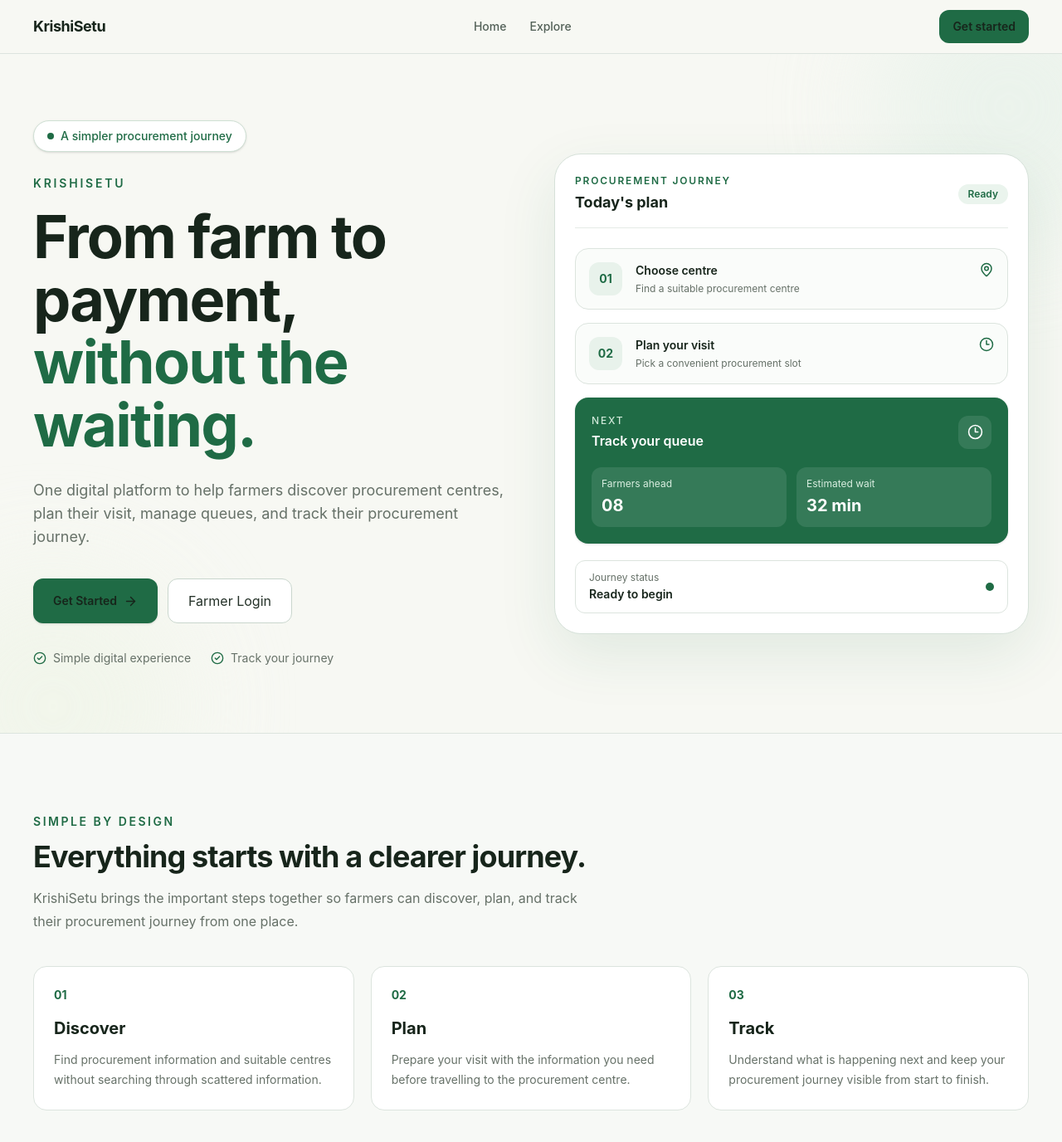
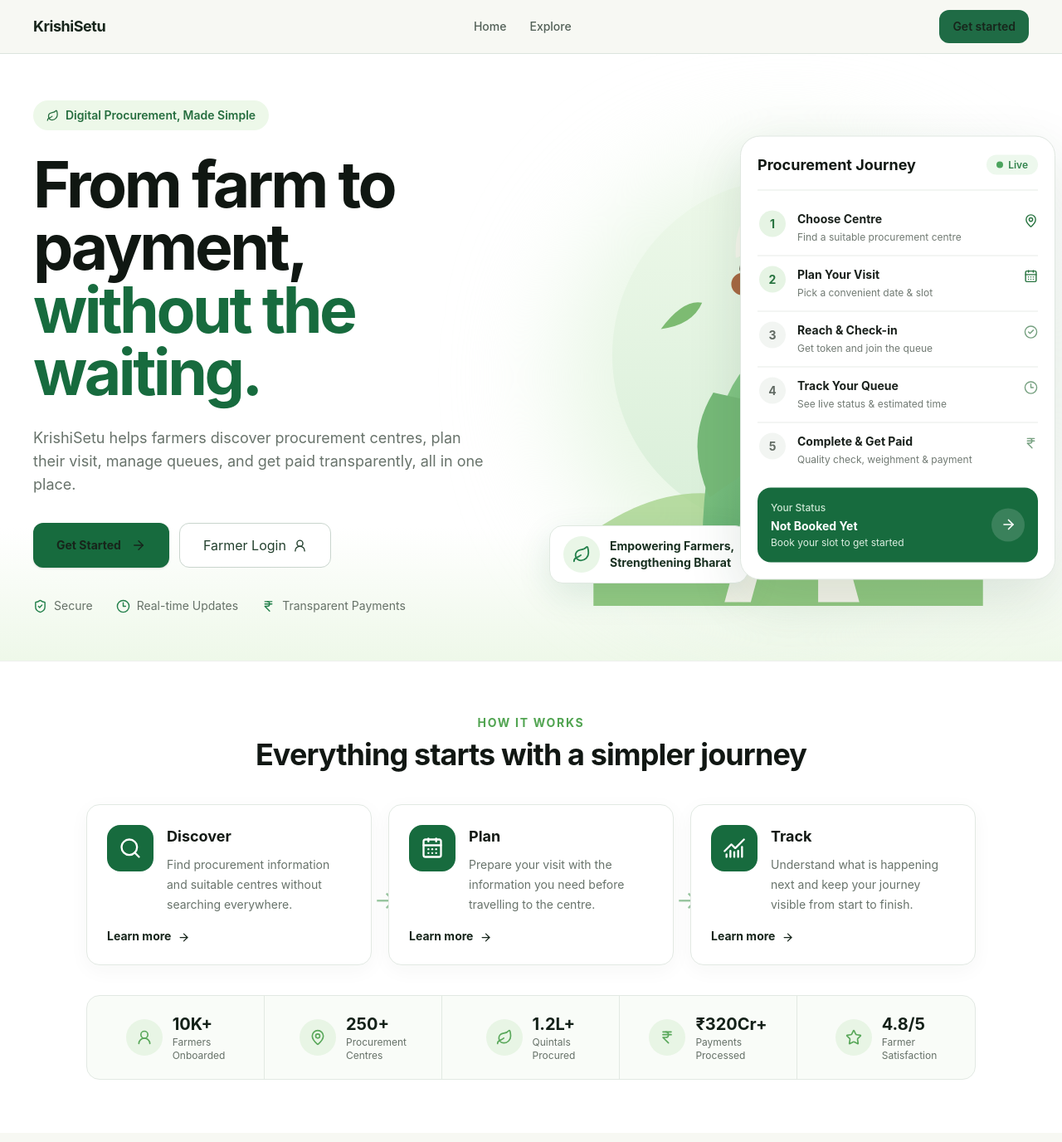
Before and after one commit to viditparmar007/KrishiSetu, a React app in the folder frontend/: page / in a window 1280 px wide. Shown: the top 1376 px of the page at 83% size. Built offline with nearby package versions, Linux system fonts and the light colour scheme; the HTML template or start-up script is replaced by a standard one.

Commit message:
Redesign landing page to match reference

```diff
--- a/frontend/src/App.jsx
+++ b/frontend/src/App.jsx
@@ -1,268 +1,77 @@
-import { ArrowRight, CheckCircle2, Clock3, MapPin } from "lucide-react";
+import {
+  ArrowRight, CalendarDays, ChartNoAxesCombined, CheckCircle2, Clock3,
+  IndianRupee, Leaf, MapPin, Search, ShieldCheck, Star, UserRound,
+} from "lucide-react";
 import PublicLayout from "./layouts/PublicLayout";
+
+const journey = [
+  ["1", "Choose Centre", "Find a suitable procurement centre", MapPin, true],
+  ["2", "Plan Your Visit", "Pick a convenient date & slot", CalendarDays, true],
+  ["3", "Reach & Check-in", "Get token and join the queue", CheckCircle2, false],
+  ["4", "Track Your Queue", "See live status & estimated time", Clock3, false],
+  ["5", "Complete & Get Paid", "Quality check, weighment & payment", IndianRupee, false],
+];
+
+const steps = [
+  ["Discover", "Find procurement information and suitable centres without searching everywhere.", Search],
+  ["Plan", "Prepare your visit with the information you need before travelling to the centre.", CalendarDays],
+  ["Track", "Understand what is happening next and keep your journey visible from start to finish.", ChartNoAxesCombined],
+];
+
+const stats = [
+  ["10K+", "Farmers", "Onboarded", UserRound],
+  ["250+", "Procurement", "Centres", MapPin],
+  ["1.2L+", "Quintals", "Procured", Leaf],
+  ["₹320Cr+", "Payments", "Processed", IndianRupee],
+  ["4.8/5", "Farmer", "Satisfaction", Star],
+];
 
 function App() {
   return (
     <PublicLayout>
       <main>
-        {/* HERO */}
-        <section
-          id="home"
-          className="relative overflow-hidden border-b border-[#DCE4DE]"
-        >
-          {/* Soft background decoration */}
-          <div
-            className="pointer-events-none absolute -right-24 -top-24 h-80 w-80 rounded-full bg-[#E6F1E9] opacity-70 blur-3xl"
-            aria-hidden="true"
-          />
-
-          <div
-            className="pointer-events-none absolute -bottom-32 -left-24 h-80 w-80 rounded-full bg-[#F0F5E9] opacity-80 blur-3xl"
-            aria-hidden="true"
-          />
-
-          <div className="relative mx-auto grid min-h-[calc(100vh-73px)] w-full max-w-7xl items-center gap-14 px-6 py-16 sm:px-8 lg:grid-cols-2 lg:px-10 lg:py-20">
-            {/* Left content */}
-            <div className="max-w-2xl">
-              <div className="inline-flex items-center gap-2 rounded-full border border-[#CFE0D4] bg-white px-4 py-2 text-sm font-medium text-[#1F6B45] shadow-sm">
-                <span className="h-2 w-2 rounded-full bg-[#1F6B45]" />
-                A simpler procurement journey
+        <section id="home" className="relative overflow-hidden bg-white">
+          <div className="absolute inset-x-0 bottom-0 h-40 bg-gradient-to-t from-[#eef8e9] to-transparent" />
+          <div className="relative mx-auto grid min-h-[620px] w-full max-w-7xl items-center gap-10 px-6 py-12 sm:px-8 lg:grid-cols-[1fr_1fr] lg:px-10 lg:py-14">
+            <div className="relative z-10 max-w-2xl lg:pr-8">
+              <div className="inline-flex items-center gap-2 rounded-full bg-[#edf8e9] px-4 py-2 text-sm font-semibold text-[#256d3e]"><Leaf size={15} />Digital Procurement, Made Simple</div>
+              <h1 className="mt-7 text-[clamp(3.2rem,6vw,5.5rem)] font-bold leading-[.98] tracking-[-0.045em] text-[#101712]">From farm to payment,<span className="block text-[#176b3e]">without the waiting.</span></h1>
+              <p className="mt-7 max-w-xl text-base leading-7 text-[#68736b] sm:text-lg">KrishiSetu helps farmers discover procurement centres, plan their visit, manage queues, and get paid transparently, all in one place.</p>
+              <div className="mt-8 flex flex-col gap-3 sm:flex-row">
+                <a href="#how-it-works" className="inline-flex items-center justify-center gap-3 rounded-xl bg-[#176b3e] px-7 py-3.5 text-sm font-bold text-white shadow-sm transition hover:bg-[#115832]">Get Started <ArrowRight size={18} /></a>
+                <button type="button" className="inline-flex items-center justify-center gap-2 rounded-xl border border-[#c9d5cd] bg-white px-7 py-3.5 text-sm font-bold text-[#23402e] transition hover:bg-[#f4f8f4]">Farmer Login <UserRound size={17} /></button>
               </div>
-
-              <p className="mt-7 text-sm font-semibold uppercase tracking-[0.2em] text-[#1F6B45]">
-                KRISHISETU
-              </p>
-
-              <h1 className="mt-4 text-5xl font-bold leading-[1.05] tracking-tight text-[#17251B] sm:text-6xl lg:text-7xl">
-                From farm to payment,
-                <span className="block text-[#1F6B45]">
-                  without the waiting.
-                </span>
-              </h1>
-
-              <p className="mt-7 max-w-xl text-base leading-7 text-[#667168] sm:text-lg">
-                One digital platform to help farmers discover procurement
-                centres, plan their visit, manage queues, and track their
-                procurement journey.
-              </p>
-
-              {/* Actions */}
-              <div className="mt-9 flex flex-col gap-3 sm:flex-row">
-                <a
-                  href="#content"
-                  className="inline-flex items-center justify-center gap-2 rounded-xl bg-[#1F6B45] px-6 py-3.5 text-sm font-semibold text-white shadow-sm transition hover:bg-[#185737] focus:outline-none focus:ring-2 focus:ring-[#1F6B45] focus:ring-offset-2"
-                >
-                  Get Started
-                  <ArrowRight size={17} />
-                </a>
-
-                <button
-                  type="button"
-                  className="inline-flex items-center justify-center rounded-xl border border-[#C9D6CD] bg-white px-6 py-3.5 text-sm font-semibold text-[#243128] transition hover:bg-[#F5F8F5] focus:outline-none focus:ring-2 focus:ring-[#1F6B45] focus:ring-offset-2"
-                >
-                  Farmer Login
-                </button>
-              </div>
-
-              {/* Small trust points */}
-              <div className="mt-8 flex flex-wrap gap-x-6 gap-y-3 text-sm text-[#667168]">
-                <div className="flex items-center gap-2">
-                  <CheckCircle2 size={16} className="text-[#1F6B45]" />
-                  Simple digital experience
-                </div>
-
-                <div className="flex items-center gap-2">
-                  <CheckCircle2 size={16} className="text-[#1F6B45]" />
-                  Track your journey
-                </div>
+              <div className="mt-9 flex flex-wrap gap-x-7 gap-y-3 text-sm text-[#667168]">
+                <span className="inline-flex items-center gap-2"><ShieldCheck size={17} className="text-[#23804b]" />Secure</span>
+                <span className="inline-flex items-center gap-2"><Clock3 size={17} className="text-[#23804b]" />Real-time Updates</span>
+                <span className="inline-flex items-center gap-2"><IndianRupee size={17} className="text-[#23804b]" />Transparent Payments</span>
               </div>
             </div>
 
-            {/* Right visual */}
-            <div className="relative mx-auto w-full max-w-xl lg:justify-self-end">
-              <div className="relative rounded-[2rem] border border-[#D6E1D9] bg-white p-4 shadow-[0_25px_70px_rgba(31,107,69,0.10)] sm:p-6">
-                {/* Top bar */}
-                <div className="flex items-center justify-between border-b border-[#E5EBE6] pb-4">
-                  <div>
-                    <p className="text-xs font-semibold uppercase tracking-[0.15em] text-[#1F6B45]">
-                      Procurement journey
-                    </p>
-                    <p className="mt-1 text-lg font-bold text-[#17251B]">
-                      Today's plan
-                    </p>
-                  </div>
+            <div className="relative z-10 mx-auto flex w-full max-w-xl items-end justify-center lg:min-h-[600px]">
+              <div className="absolute inset-x-4 bottom-4 top-16 rounded-full bg-[#e8f6e5] blur-3xl" />
+              <img src="/farmer.svg" alt="Farmer using KrishiSetu on a mobile phone" className="relative z-10 h-[430px] w-auto object-contain sm:h-[500px] lg:h-[560px]" />
+              <div className="absolute bottom-7 left-0 z-20 flex max-w-[270px] items-center gap-3 rounded-2xl border border-[#e0e9e1] bg-white px-4 py-3 shadow-[0_14px_40px_rgba(23,107,62,.12)]">
+                <span className="flex h-11 w-11 shrink-0 items-center justify-center rounded-full bg-[#e9f6e7] text-[#23804b]"><Leaf size={22} /></span>
+                <span className="text-sm font-bold leading-5 text-[#193021]">Empowering Farmers,<br />Strengthening Bharat</span>
+              </div>
+            </div>
 
-                  <div className="rounded-full bg-[#EAF4ED] px-3 py-1 text-xs font-semibold text-[#1F6B45]">
-                    Ready
-                  </div>
-                </div>
-
-                {/* Journey */}
-                <div className="mt-6 space-y-4">
-                  {/* Step 1 */}
-                  <div className="flex gap-4 rounded-2xl border border-[#DCE4DE] bg-[#FAFCFA] p-4">
-                    <div className="flex h-10 w-10 shrink-0 items-center justify-center rounded-xl bg-[#E8F2EB] text-sm font-bold text-[#1F6B45]">
-                      01
-                    </div>
-
-                    <div className="min-w-0 flex-1">
-                      <div className="flex items-start justify-between gap-3">
-                        <div>
-                          <p className="text-sm font-semibold text-[#17251B]">
-                            Choose centre
-                          </p>
-                          <p className="mt-1 text-xs text-[#667168]">
-                            Find a suitable procurement centre
-                          </p>
-                        </div>
-
-                        <MapPin
-                          size={18}
-                          className="shrink-0 text-[#1F6B45]"
-                        />
-                      </div>
-                    </div>
-                  </div>
-
-                  {/* Step 2 */}
-                  <div className="flex gap-4 rounded-2xl border border-[#DCE4DE] bg-[#FAFCFA] p-4">
-                    <div className="flex h-10 w-10 shrink-0 items-center justify-center rounded-xl bg-[#E8F2EB] text-sm font-bold text-[#1F6B45]">
-                      02
-                    </div>
-
-                    <div className="min-w-0 flex-1">
-                      <div className="flex items-start justify-between gap-3">
-                        <div>
-                          <p className="text-sm font-semibold text-[#17251B]">
-                            Plan your visit
-                          </p>
-                          <p className="mt-1 text-xs text-[#667168]">
-                            Pick a convenient procurement slot
-                          </p>
-                        </div>
-
-                        <Clock3
-                          size={18}
-                          className="shrink-0 text-[#1F6B45]"
-                        />
-                      </div>
-                    </div>
-                  </div>
-
-                  {/* Step 3 */}
-                  <div className="rounded-2xl bg-[#1F6B45] p-5 text-white shadow-sm">
-                    <div className="flex items-center justify-between">
-                      <div>
-                        <p className="text-xs font-medium uppercase tracking-[0.15em] text-[#CFE8D8]">
-                          Next
-                        </p>
-                        <p className="mt-1 text-base font-semibold">
-                          Track your queue
-                        </p>
-                      </div>
-
-                      <div className="flex h-10 w-10 items-center justify-center rounded-xl bg-white/10">
-                        <Clock3 size={19} />
-                      </div>
-                    </div>
-
-                    <div className="mt-5 grid grid-cols-2 gap-3">
-                      <div className="rounded-xl bg-white/10 p-3">
-                        <p className="text-xs text-[#D9EEE0]">
-                          Farmers ahead
-                        </p>
-                        <p className="mt-1 text-xl font-bold">08</p>
-                      </div>
-
-                      <div className="rounded-xl bg-white/10 p-3">
-                        <p className="text-xs text-[#D9EEE0]">
-                          Estimated wait
-                        </p>
-                        <p className="mt-1 text-xl font-bold">32 min</p>
-                      </div>
-                    </div>
-                  </div>
-                </div>
-
-                {/* Bottom status */}
-                <div className="mt-5 flex items-center justify-between rounded-xl border border-[#DCE4DE] px-4 py-3">
-                  <div>
-                    <p className="text-xs text-[#667168]">Journey status</p>
-                    <p className="mt-0.5 text-sm font-semibold text-[#17251B]">
-                      Ready to begin
-                    </p>
-                  </div>
-
-                  <span className="h-2.5 w-2.5 rounded-full bg-[#1F6B45]" />
-                </div>
+            <div className="relative z-20 lg:absolute lg:right-0 lg:top-1/2 lg:w-[380px] lg:-translate-y-1/2 xl:right-2">
+              <div className="rounded-3xl border border-[#e0e7e1] bg-white p-4 shadow-[0_22px_65px_rgba(26,67,41,.13)] sm:p-5">
+                <div className="flex items-center justify-between border-b border-[#e5ebe6] pb-4"><p className="text-lg font-bold text-[#121914]">Procurement Journey</p><span className="inline-flex items-center gap-1.5 rounded-full bg-[#edf8ed] px-3 py-1 text-xs font-semibold text-[#32834c]"><span className="h-2 w-2 rounded-full bg-[#4ca45e]" />Live</span></div>
+                <div className="mt-3">{journey.map(([number, title, text, Icon, done]) => <div key={number} className="flex gap-3 border-b border-[#e7ece8] py-3 last:border-0"><div className="flex w-9 shrink-0 justify-center"><span className={`flex h-8 w-8 items-center justify-center rounded-full text-sm font-bold ${done ? "bg-[#e6f4e4] text-[#27733f]" : "bg-[#f2f5f2] text-[#626b64]"}`}>{number}</span></div><div className="min-w-0 flex-1"><p className="text-sm font-bold text-[#1a211c]">{title}</p><p className="mt-0.5 text-xs leading-5 text-[#717a73]">{text}</p></div><Icon size={17} className={`mt-1 shrink-0 ${done ? "text-[#27733f]" : "text-[#77a181]"}`} /></div>)}</div>
+                <div className="mt-3 flex items-center justify-between rounded-2xl bg-[#176b3e] px-4 py-4 text-white"><div><p className="text-xs font-medium text-[#cde8d4]">Your Status</p><p className="mt-1 text-sm font-bold">Not Booked Yet</p><p className="mt-0.5 text-xs text-[#dceee1]">Book your slot to get started</p></div><span className="flex h-10 w-10 items-center justify-center rounded-full bg-white/15"><ArrowRight size={19} /></span></div>
               </div>
             </div>
           </div>
         </section>
 
-        {/* THREE CORE STEPS */}
-        <section
-          id="content"
-          className="bg-[#F7F9F6] py-16 sm:py-20 lg:py-24"
-          aria-label="How KrishiSetu starts the procurement journey"
-        >
-          <div className="mx-auto w-full max-w-7xl px-6 sm:px-8 lg:px-10">
-            <div className="max-w-2xl">
-              <p className="text-sm font-semibold uppercase tracking-[0.18em] text-[#1F6B45]">
-                Simple by design
-              </p>
-
-              <h2 className="mt-3 text-3xl font-bold tracking-tight text-[#17251B] sm:text-4xl">
-                Everything starts with a clearer journey.
-              </h2>
-
-              <p className="mt-4 text-base leading-7 text-[#667168]">
-                KrishiSetu brings the important steps together so farmers can
-                discover, plan, and track their procurement journey from one
-                place.
-              </p>
-            </div>
-
-            <div className="mt-10 grid gap-5 md:grid-cols-3">
-              <article className="rounded-2xl border border-[#DCE4DE] bg-white p-6 transition hover:-translate-y-1 hover:shadow-lg">
-                <p className="text-sm font-bold text-[#1F6B45]">01</p>
-
-                <h3 className="mt-4 text-xl font-bold text-[#17251B]">
-                  Discover
-                </h3>
-
-                <p className="mt-3 text-sm leading-6 text-[#667168]">
-                  Find procurement information and suitable centres without
-                  searching through scattered information.
-                </p>
-              </article>
-
-              <article className="rounded-2xl border border-[#DCE4DE] bg-white p-6 transition hover:-translate-y-1 hover:shadow-lg">
-                <p className="text-sm font-bold text-[#1F6B45]">02</p>
-
-                <h3 className="mt-4 text-xl font-bold text-[#17251B]">
-                  Plan
-                </h3>
-
-                <p className="mt-3 text-sm leading-6 text-[#667168]">
-                  Prepare your visit with the information you need before
-                  travelling to the procurement centre.
-                </p>
-              </article>
-
-              <article className="rounded-2xl border border-[#DCE4DE] bg-white p-6 transition hover:-translate-y-1 hover:shadow-lg">
-                <p className="text-sm font-bold text-[#1F6B45]">03</p>
-
-                <h3 className="mt-4 text-xl font-bold text-[#17251B]">
-                  Track
-                </h3>
-
-                <p className="mt-3 text-sm leading-6 text-[#667168]">
-                  Understand what is happening next and keep your procurement
-                  journey visible from start to finish.
-                </p>
-              </article>
-            </div>
+        <section id="how-it-works" className="border-t border-[#edf0ed] bg-white py-14 sm:py-16">
+          <div className="mx-auto w-full max-w-6xl px-6 sm:px-8 lg:px-10">
+            <div className="text-center"><p className="text-sm font-bold uppercase tracking-[0.12em] text-[#51a451]">How It Works</p><h2 className="mt-2 text-3xl font-bold tracking-tight text-[#111713] sm:text-4xl">Everything starts with a simpler journey</h2></div>
+            <div className="mt-10 grid gap-5 md:grid-cols-3">{steps.map(([title, text, Icon], index) => <div key={title} className="relative flex min-h-[176px] flex-col rounded-2xl border border-[#e2e9e3] bg-white p-6 shadow-[0_6px_25px_rgba(20,60,35,.04)]"><div className="flex items-start gap-4"><span className="flex h-14 w-14 shrink-0 items-center justify-center rounded-2xl bg-[#176b3e] text-white"><Icon size={28} /></span><div><h3 className="text-lg font-bold text-[#141a15]">{title}</h3><p className="mt-2 text-sm leading-6 text-[#68736b]">{text}</p></div></div><a href="#home" className="mt-auto pt-4 text-sm font-bold text-[#276f40]">Learn more <ArrowRight size={15} className="ml-1 inline" /></a>{index < 2 && <span className="pointer-events-none absolute -right-8 top-1/2 hidden text-3xl text-[#9bc8a2] md:block">→</span>}</div>)}</div>
+            <div className="mt-9 grid overflow-hidden rounded-2xl border border-[#e2e9e3] bg-[#f9fcf8] sm:grid-cols-5">{stats.map(([number, first, second, Icon], index) => <div key={number} className={`flex items-center gap-3 px-5 py-5 sm:justify-center ${index < 4 ? "border-b border-[#e2e9e3] sm:border-b-0 sm:border-r" : ""}`}><span className="flex h-11 w-11 shrink-0 items-center justify-center rounded-full bg-[#e8f5e5] text-[#5aa85b]"><Icon size={20} /></span><div><p className="text-xl font-bold text-[#132018]">{number}</p><p className="text-xs leading-4 text-[#667168]">{first}<br />{second}</p></div></div>)}</div>
           </div>
         </section>
       </main>
```
